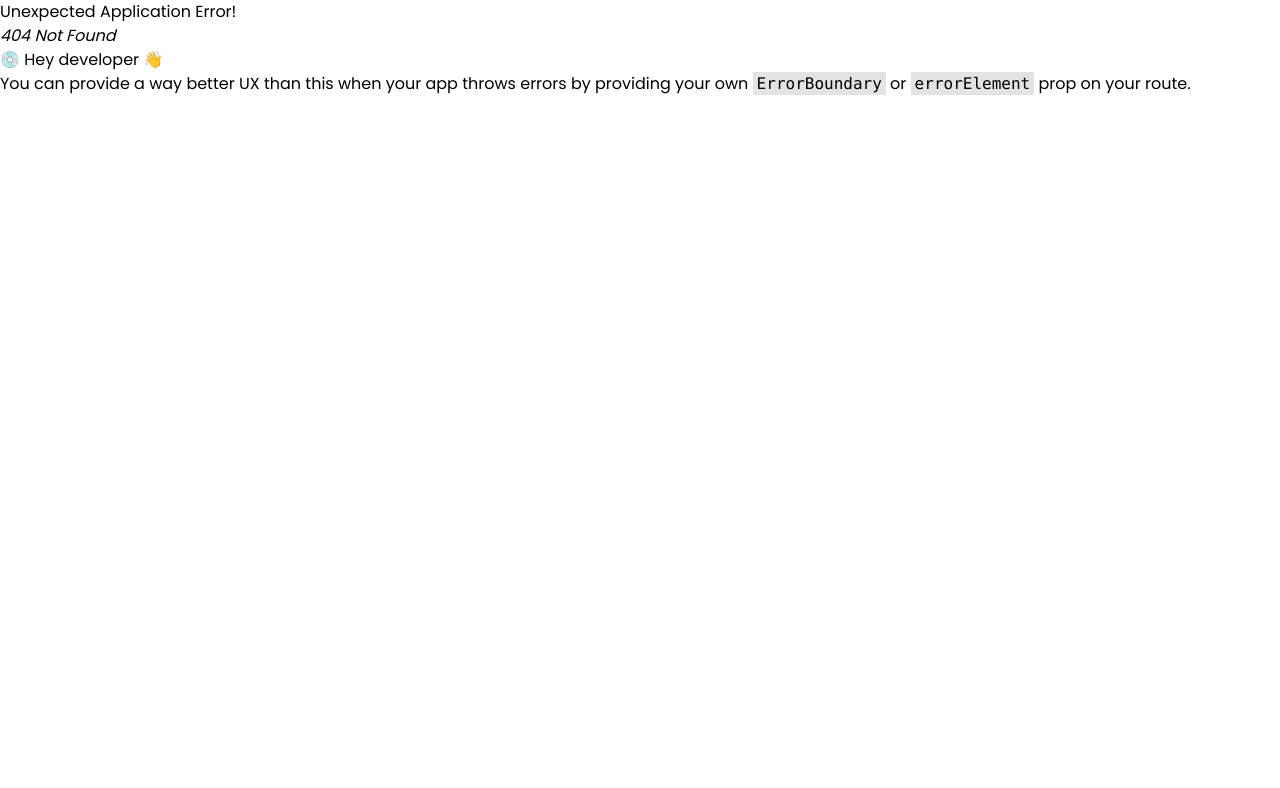
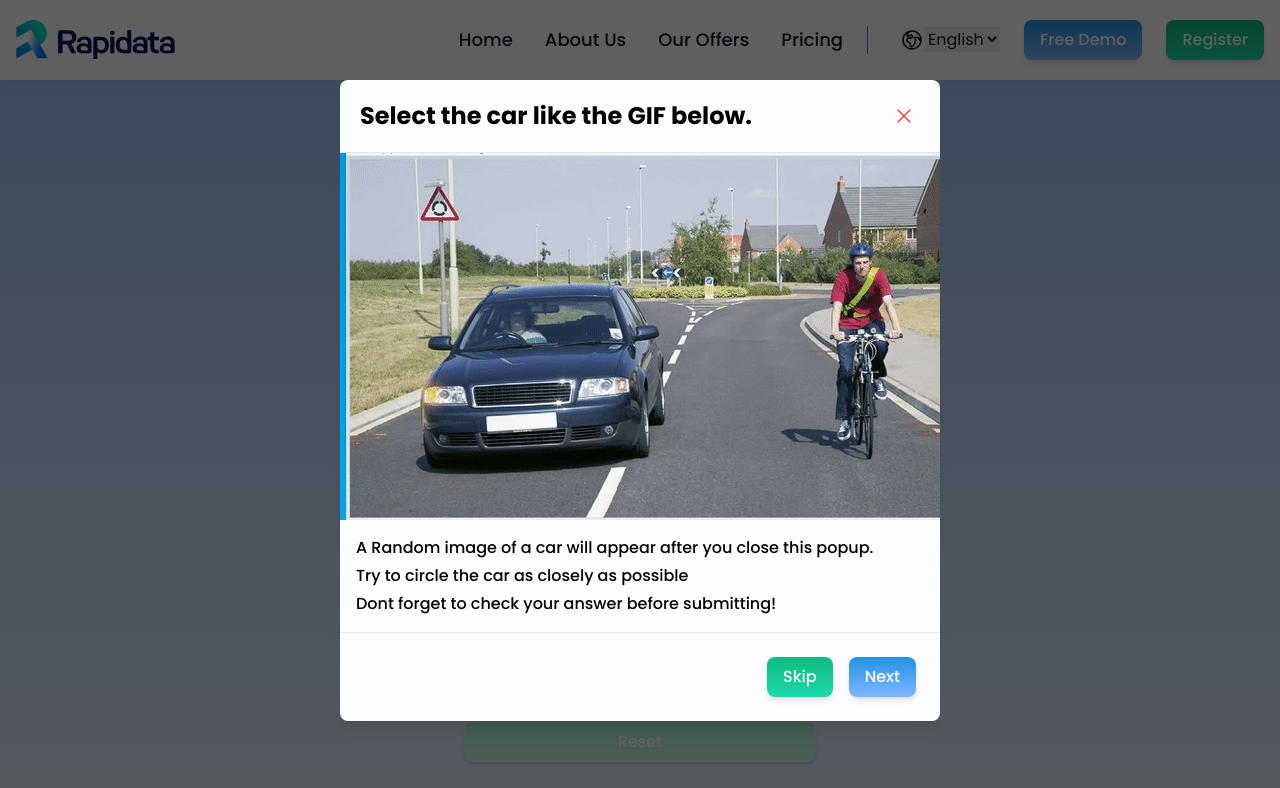
Before and after one commit to infruezo/rapidata-evaluation-task, a React (Vite) app: page /demo in a window 1280 px wide. Before the commit this address had no page. Shown: the top 788 px of the page. Built offline with nearby package versions, Linux system fonts and the light colour scheme.

Commit message:
Changed demo link name from prepare to demo

```diff
--- a/src/components/Home/Hero.tsx
+++ b/src/components/Home/Hero.tsx
@@ -24,7 +24,7 @@ export const Hero = () => {
           </h5>
 
           <button className="mx-auto w-fit rounded-lg bg-primary-white py-3 px-8 text-center font-bold text-primary-mainBlue shadow-lg duration-300 active:scale-110 md:mx-0">
-            <Link to="/prepare">FREE DEMO</Link>
+            <Link to="/demo">FREE DEMO</Link>
           </button>
         </div>
 
--- a/src/components/Navbar.tsx
+++ b/src/components/Navbar.tsx
@@ -54,7 +54,7 @@ export const Navbar = () => {
           </div>
 
           {/* Free Demo */}
-          <Link to="/prepare" className="button-v1">
+          <Link to="/demo" className="button-v1">
             <button type="button">Free Demo</button>
           </Link>
 
--- a/src/main.tsx
+++ b/src/main.tsx
@@ -14,7 +14,7 @@ const router = createBrowserRouter([
 
   // step 02
   {
-    path: "/prepare",
+    path: "/demo",
     element: <SolvingPage />,
   },
 
```
